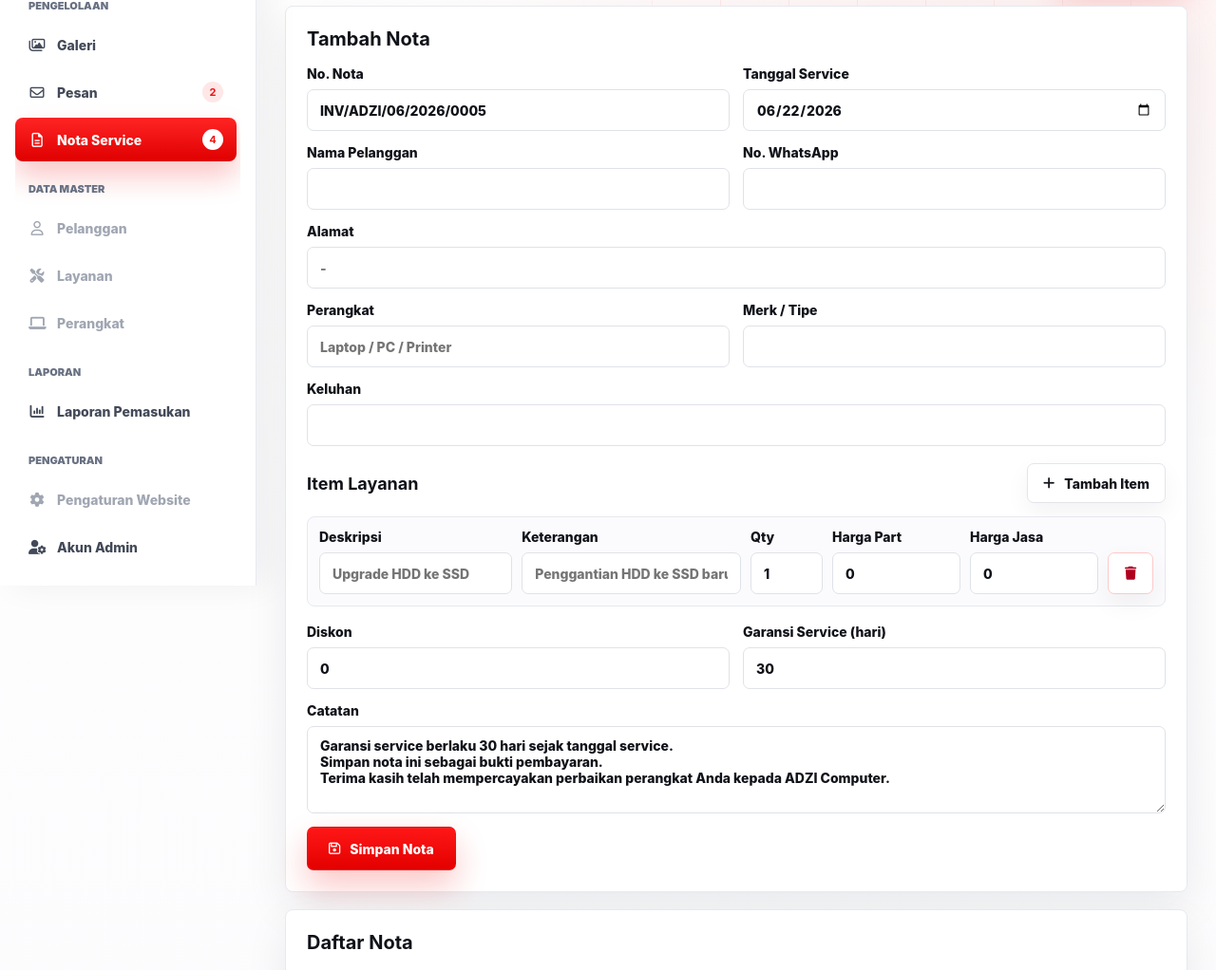
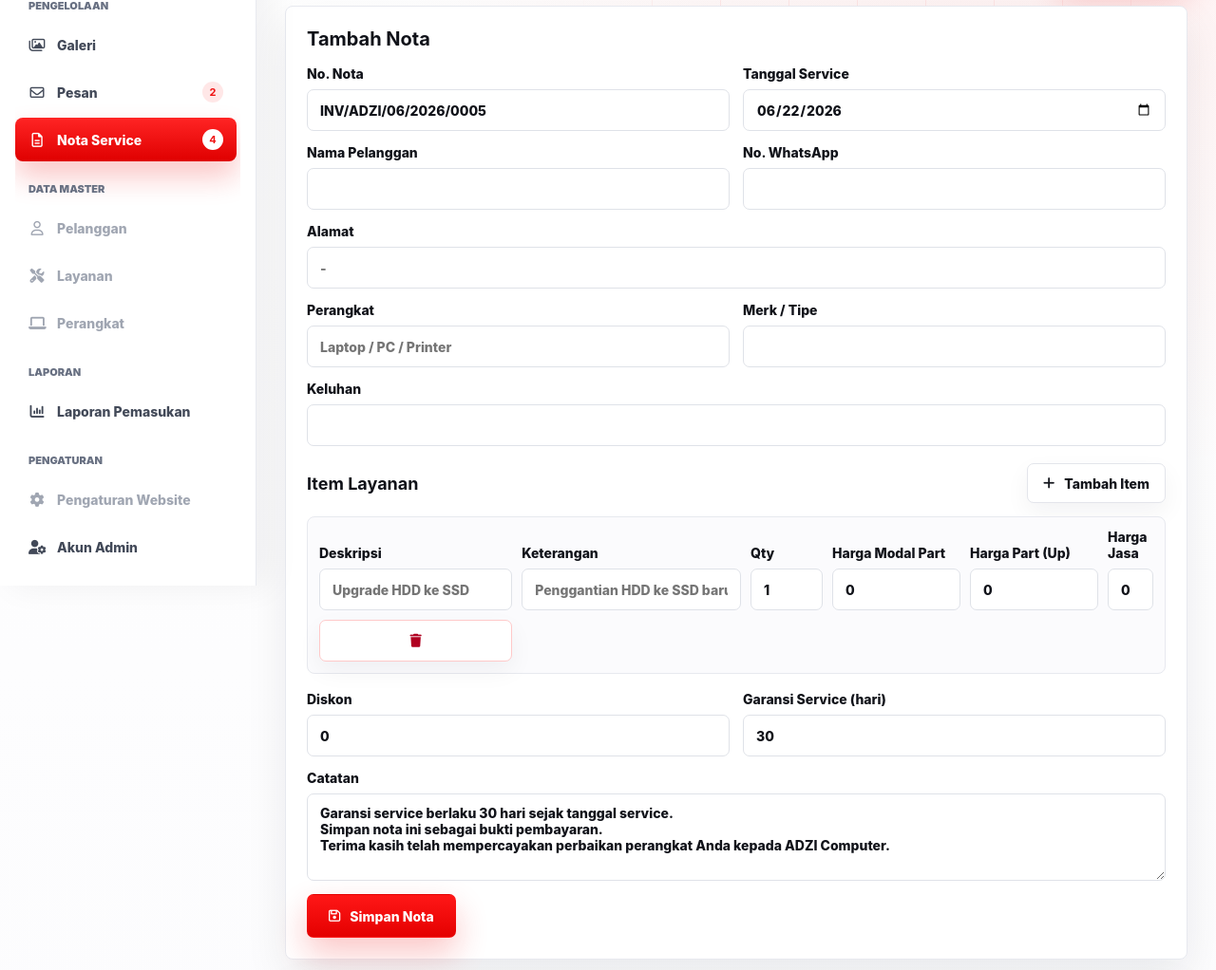
Before and after one commit to Adzipurnomo18/adzicomputer, a PHP site: page /admin/invoices.php in a window 1280 px wide. Shown: the part 183-1205 px from the top of the page at 95% size. Run offline with PHP 8.4, Linux system fonts and the light colour scheme; the visitor is signed in with stand-in values (Sample User, id 1); data comes from the database, SQL or seed files in the repository; both versions use the stored data as it was after the commit; some libraries are stand-ins or nearby versions.

Commit message:
feat: Add net profit calculation for service invoices

```diff
--- a/admin/invoices.php
+++ b/admin/invoices.php
@@ -67,12 +67,14 @@ if ($_SERVER['REQUEST_METHOD'] === 'POST') {
   $descriptions = $_POST['item_description'] ?? [];
   $details = $_POST['item_detail'] ?? [];
   $qtys = $_POST['item_qty'] ?? [];
+  $partCapitalPrices = $_POST['item_part_capital_price'] ?? [];
   $partPrices = $_POST['item_part_price'] ?? [];
   $servicePrices = $_POST['item_service_price'] ?? [];
   foreach ($descriptions as $idx => $description) {
     $description = trim((string)$description);
     $detail = trim((string)($details[$idx] ?? ''));
     $qty = max(1, (int)($qtys[$idx] ?? 1));
+    $partCapitalPrice = max(0, (int)preg_replace('/\D+/', '', (string)($partCapitalPrices[$idx] ?? '0')));
     $partPrice = max(0, (int)preg_replace('/\D+/', '', (string)($partPrices[$idx] ?? '0')));
     $servicePrice = max(0, (int)preg_replace('/\D+/', '', (string)($servicePrices[$idx] ?? '0')));
     if ($description === '' && $detail === '' && $partPrice === 0 && $servicePrice === 0) continue;
@@ -84,6 +86,7 @@ if ($_SERVER['REQUEST_METHOD'] === 'POST') {
       'description' => $description,
       'detail' => $detail,
       'qty' => $qty,
+      'part_capital_price' => $partCapitalPrice,
       'part_price' => $partPrice,
       'service_price' => $servicePrice,
       'unit_price' => $partPrice + $servicePrice,
@@ -113,9 +116,9 @@ if ($_SERVER['REQUEST_METHOD'] === 'POST') {
       }
 
       $itemSt = $pdo->prepare("INSERT INTO service_invoice_items
-        (invoice_id, description, detail, qty, part_price, service_price, unit_price, position) VALUES (?,?,?,?,?,?,?,?)");
+        (invoice_id, description, detail, qty, part_capital_price, part_price, service_price, unit_price, position) VALUES (?,?,?,?,?,?,?,?,?)");
       foreach ($items as $item) {
-        $itemSt->execute([$invoiceId, $item['description'], $item['detail'], $item['qty'], $item['part_price'], $item['service_price'], $item['unit_price'], $item['position']]);
+        $itemSt->execute([$invoiceId, $item['description'], $item['detail'], $item['qty'], $item['part_capital_price'], $item['part_price'], $item['service_price'], $item['unit_price'], $item['position']]);
       }
       $pdo->commit();
       flash('ok', $id > 0 ? 'Nota berhasil diperbarui.' : 'Nota berhasil dibuat.');
@@ -169,7 +172,7 @@ if (!$editing) {
     'notes' => "Garansi service berlaku 30 hari sejak tanggal service.\nSimpan nota ini sebagai bukti pembayaran.\nTerima kasih telah mempercayakan perbaikan perangkat Anda kepada ADZI Computer.",
   ];
   $editingItems = [
-    ['description' => '', 'detail' => '', 'qty' => 1, 'part_price' => 0, 'service_price' => 0, 'unit_price' => 0],
+    ['description' => '', 'detail' => '', 'qty' => 1, 'part_capital_price' => 0, 'part_price' => 0, 'service_price' => 0, 'unit_price' => 0],
   ];
 }
 
@@ -244,7 +247,10 @@ admin_page_start('Nota Service', 'invoices', (int)$editing['id'] > 0 ? 'Edit not
                   $servicePrice = (int)$item['unit_price'];
                 }
               ?>
-              <label>Harga Part
+              <label>Harga Modal Part
+                <input name="item_part_capital_price[]" inputmode="numeric" pattern="[0-9.]*" value="<?= h(angka_ribuan($item['part_capital_price'] ?? 0)) ?>" placeholder="300.000" data-money-input>
+              </label>
+              <label>Harga Part (Up)
                 <input name="item_part_price[]" inputmode="numeric" pattern="[0-9.]*" value="<?= h(angka_ribuan($partPrice)) ?>" placeholder="400.000" data-money-input>
               </label>
               <label>Harga Jasa
--- a/assets/css/admin.css
+++ b/assets/css/admin.css
@@ -770,6 +770,11 @@ body.admin-body {
 .invoice-table .admin-table-head,
 .invoice-table .admin-table-row {
   grid-template-columns: 190px 110px 1fr 1.1fr 130px 210px;
+}
+
+.income-table .admin-table-head,
+.income-table .admin-table-row {
+  grid-template-columns: 185px 95px 1fr 1.3fr 105px 85px 130px 130px 92px;
 }
 
 .invoice-print-body {
--- a/inc/boot.php
+++ b/inc/boot.php
@@ -92,6 +92,9 @@ if (!in_array('part_price', $invoiceItemColumns, true)) {
 if (!in_array('service_price', $invoiceItemColumns, true)) {
   $pdo->exec("ALTER TABLE service_invoice_items ADD COLUMN service_price INTEGER NOT NULL DEFAULT 0");
 }
+if (!in_array('part_capital_price', $invoiceItemColumns, true)) {
+  $pdo->exec("ALTER TABLE service_invoice_items ADD COLUMN part_capital_price INTEGER NOT NULL DEFAULT 0");
+}
 $pdo->exec("UPDATE service_invoice_items
   SET service_price = unit_price
   WHERE service_price = 0 AND part_price = 0 AND unit_price > 0");
```
Also changed, not shown: admin/partials/income.php (+6 -1 lines), admin/reports_income.php (+9 -2 lines), admin/reports_income_print.php (+5 -2 lines), data/app.db.
